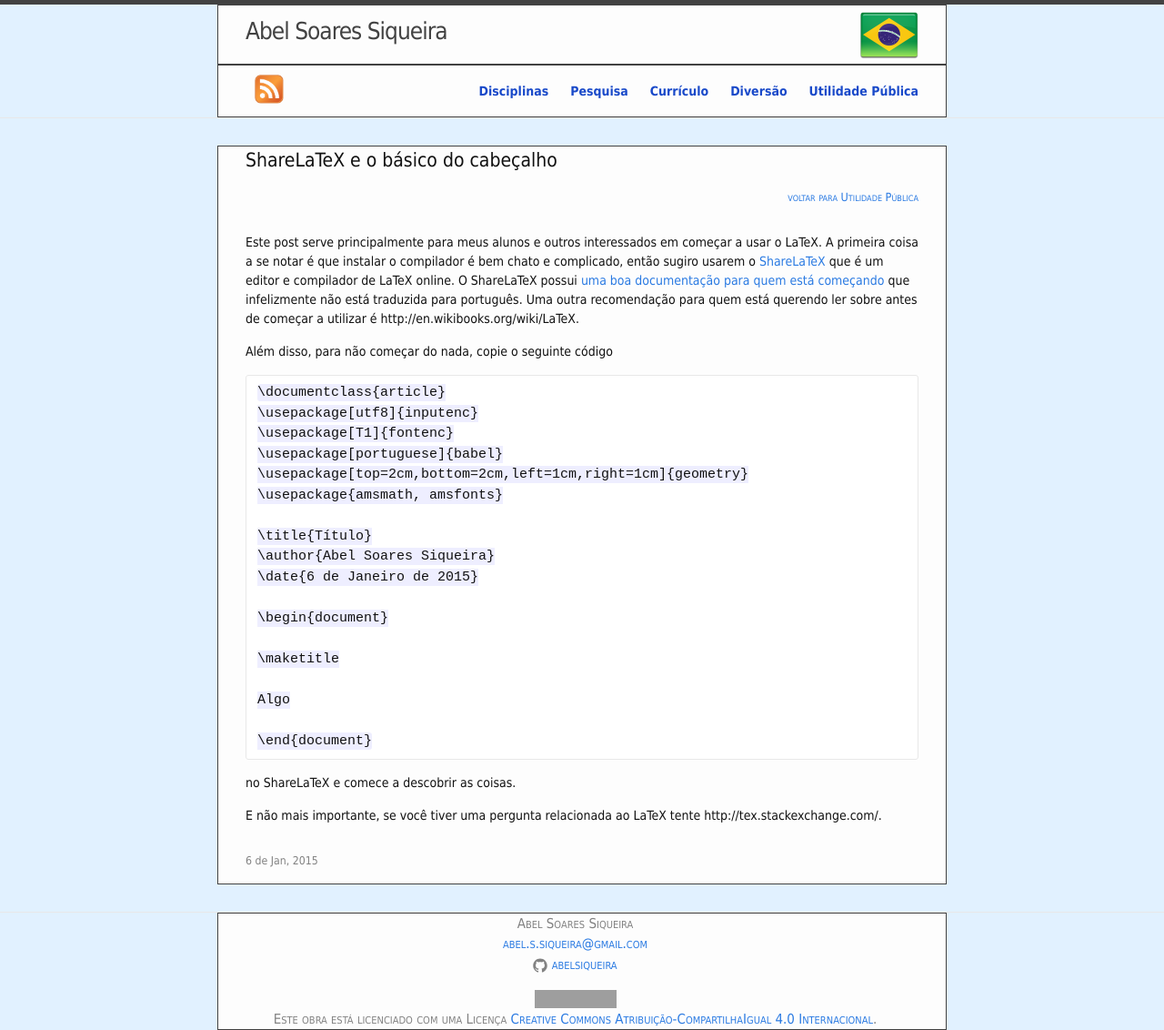
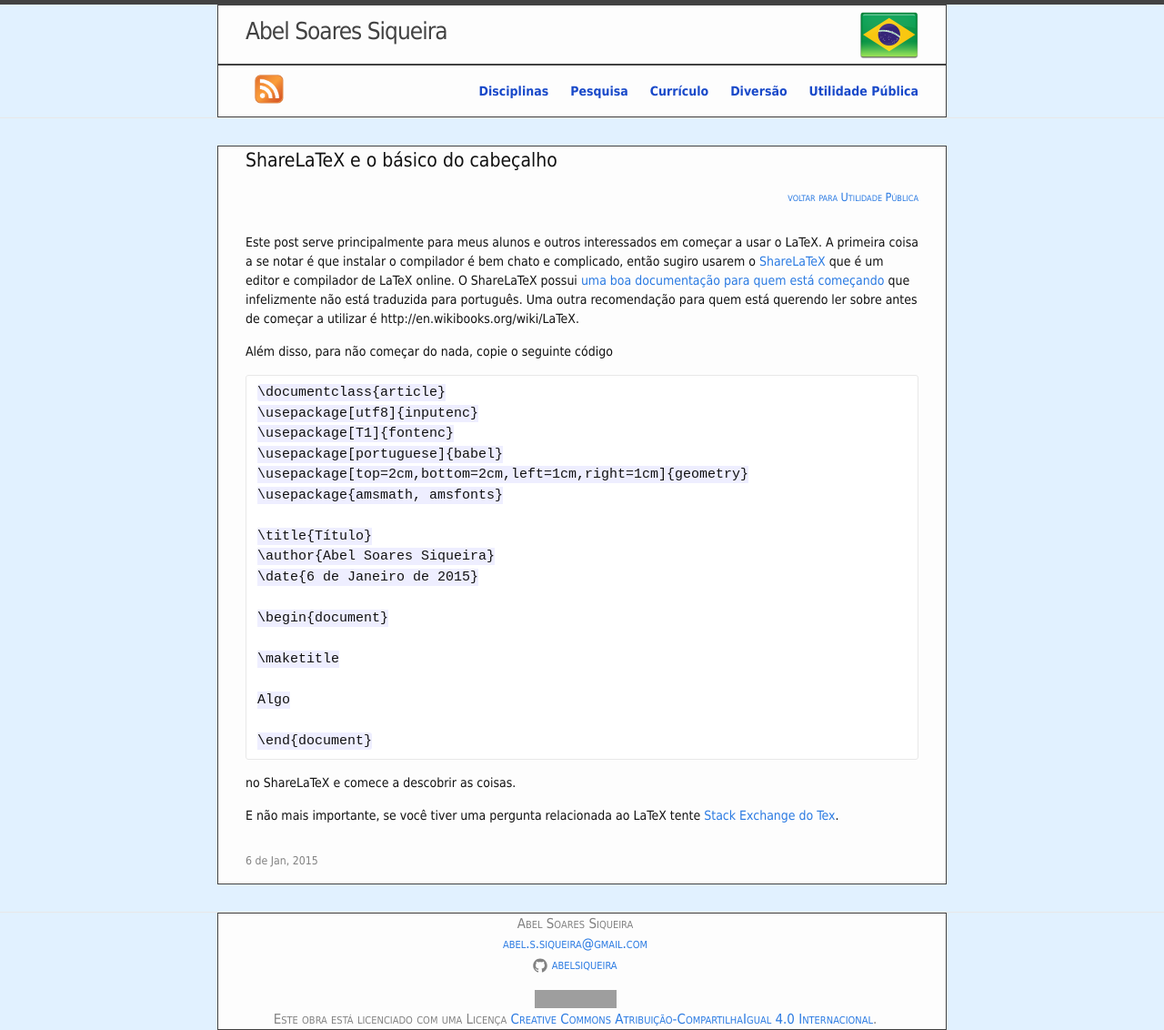
Before and after one commit to abelsiqueira/abelsiqueira.github.io-old, a Jekyll site: the page built from _posts/br/2015-01-06-sharelatex-e-o-basico-do-cabecalho.markdown, in a window 1280 px wide. Shown: the whole page at 91% size. Built offline with Jekyll 4.4.1, drawn with Linux system fonts in a browser that asks for light colours; grey boxes are pictures that could not be loaded.

Commit message:
Faz o stackexchange como link

```diff
--- a/_posts/br/2015-01-06-sharelatex-e-o-basico-do-cabecalho.markdown
+++ b/_posts/br/2015-01-06-sharelatex-e-o-basico-do-cabecalho.markdown
@@ -41,4 +41,4 @@
 no ShareLaTeX e comece a descobrir as coisas.
 
 E não mais importante, se você tiver uma pergunta relacionada ao LaTeX tente
-http://tex.stackexchange.com/.
+[Stack Exchange do Tex](http://tex.stackexchange.com/).
```
